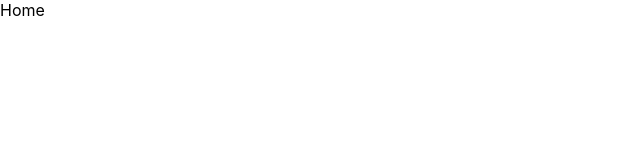
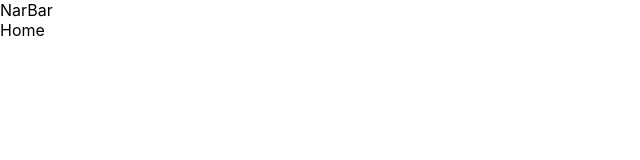
Before and after one commit to pramoch/football, a React (Create React App) app: page / in a window 1280 px wide. Shown: the top 160 px of the page, without its empty margins (0-640 px from the left). Built offline with nearby package versions, Linux system fonts and the light colour scheme.

Commit message:
Adjust app's height.

```diff
--- a/public/index.html
+++ b/public/index.html
@@ -24,7 +24,7 @@
       work correctly both with client-side routing and a non-root public URL.
       Learn how to configure a non-root public URL by running `npm run build`.
     -->
-    <title>React App</title>
+    <title>Football</title>
   </head>
   <body>
     <noscript>You need to enable JavaScript to run this app.</noscript>
--- a/src/App.css
+++ /dev/null
@@ -1,3 +0,0 @@
-.App {
-  text-align: center;
-}
--- a/src/App.js
+++ b/src/App.js
@@ -4,14 +4,18 @@ import {
   Switch,
   Route
 } from "react-router-dom";
+import NavBar from './components/NavBar/NavBar';
 import Home from './components/Home/Home';
 import Fixtures from './components/Fixtures/Fixtures';
 import Table from './components/Table/Table';
+import styles from './App.module.css';
 
 function App() {
   return (
     <Router>
-      <Switch>
+      <div className={styles.app}>
+        <NavBar />
+        <Switch>
           <Route path="/table">
             <Table />
           </Route>
@@ -22,6 +26,7 @@ function App() {
             <Home />
           </Route>
         </Switch>
+      </div>
     </Router>
   );
 }
--- /dev/null
+++ b/src/App.module.css
@@ -0,0 +1,3 @@
+.app {
+  height: 100%;
+}
--- /dev/null
+++ b/src/components/NavBar/NavBar.js
@@ -0,0 +1,9 @@
+import React from 'react';
+
+const NarBar = () => {
+  return (
+    <div>NarBar</div>
+  )
+}
+
+export default NarBar;
--- a/src/index.css
+++ b/src/index.css
@@ -11,3 +11,7 @@ code {
   font-family: source-code-pro, Menlo, Monaco, Consolas, 'Courier New',
     monospace;
 }
+
+html, body, #root {
+  height: 100%;
+}
```
